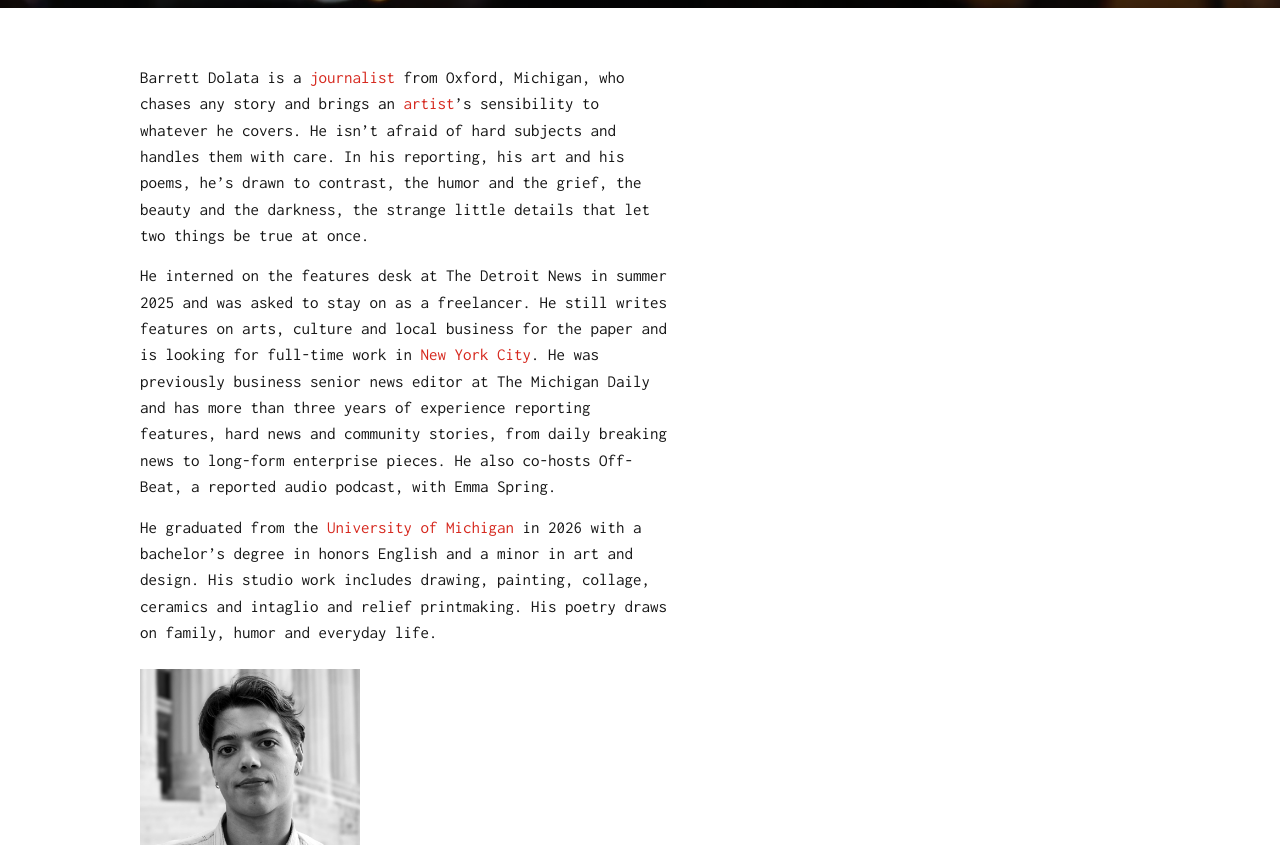
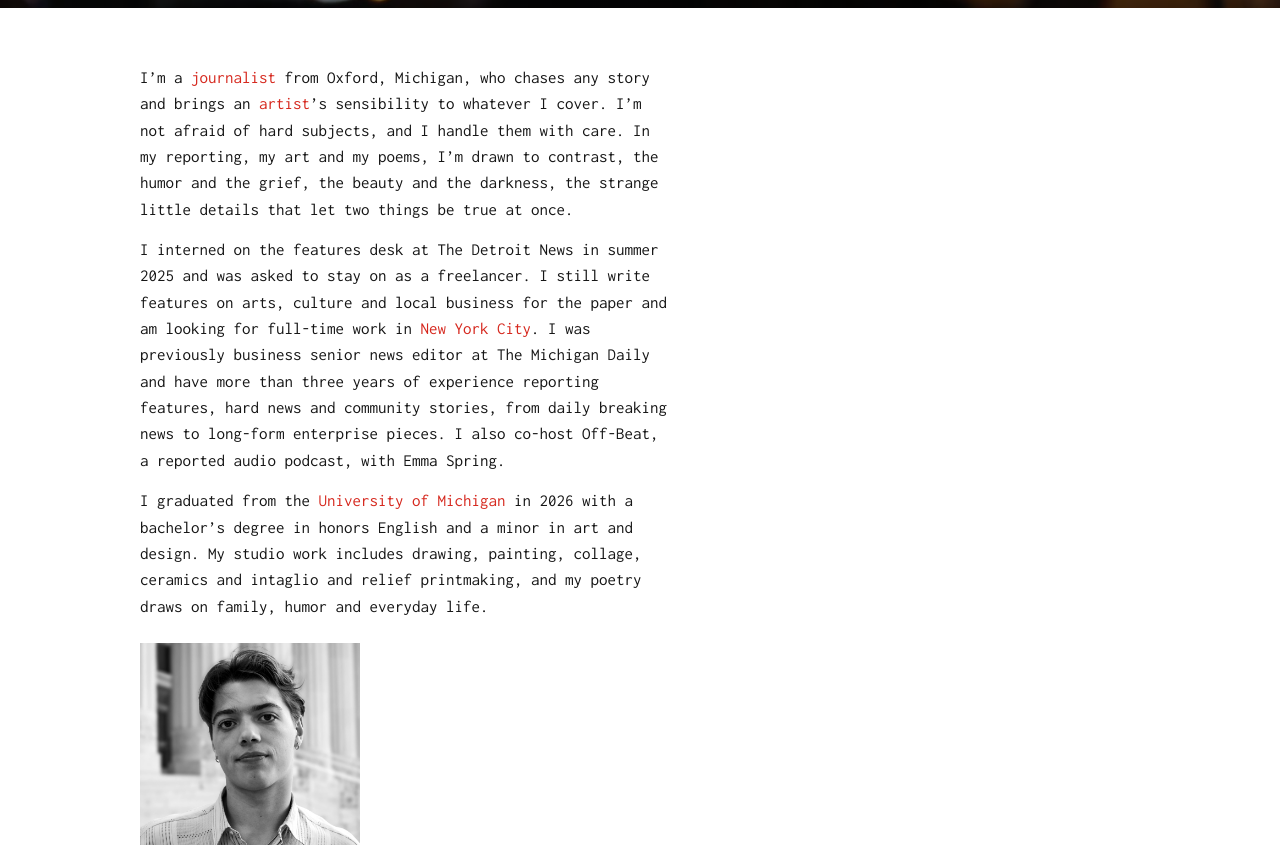
Before and after one commit to barrettdolata/barrett-site, a plain HTML site: page index.html in a window 1280 px wide. Shown: the part 488-1333 px from the top of the page. Drawn offline with Linux system fonts and the light colour scheme; grey boxes are pictures that could not be loaded.

Commit message:
Rewrite About in first person
Co-Authored-By: Claude Opus 5.5 <noreply@anthropic.com>
Claude-Session: https://claude.ai/code/session_018pZ6oyXtPBpDkfqown3mky

```diff
--- a/index.html
+++ b/index.html
@@ -442,9 +442,9 @@ footer { border-top: 1px solid var(--rule); padding: 20px 0 40px; font-size: 13p
   <section id="about">
     <div class="wrap about">
       <div>
-        <p>Barrett Dolata is a <span class="red">journalist</span> from Oxford, Michigan, who chases any story and brings an <span class="red">artist</span>&rsquo;s sensibility to whatever he covers. He isn&rsquo;t afraid of hard subjects and handles them with care. In his reporting, his art and his poems, he&rsquo;s drawn to contrast, the humor and the grief, the beauty and the darkness, the strange little details that let two things be true at once.</p>
-        <p>He interned on the features desk at The Detroit News in summer 2025 and was asked to stay on as a freelancer. He still writes features on arts, culture and local business for the paper and is looking for full-time work in <span class="red">New York City</span>. He was previously business senior news editor at The Michigan Daily and has more than three years of experience reporting features, hard news and community stories, from daily breaking news to long-form enterprise pieces. He also co-hosts Off-Beat, a reported audio podcast, with Emma Spring.</p>
-        <p>He graduated from the <span class="red">University of Michigan</span> in 2026 with a bachelor&rsquo;s degree in honors English and a minor in art and design. His studio work includes drawing, painting, collage, ceramics and intaglio and relief printmaking. His poetry draws on family, humor and everyday life.</p>
+        <p>I&rsquo;m a <span class="red">journalist</span> from Oxford, Michigan, who chases any story and brings an <span class="red">artist</span>&rsquo;s sensibility to whatever I cover. I&rsquo;m not afraid of hard subjects, and I handle them with care. In my reporting, my art and my poems, I&rsquo;m drawn to contrast, the humor and the grief, the beauty and the darkness, the strange little details that let two things be true at once.</p>
+        <p>I interned on the features desk at The Detroit News in summer 2025 and was asked to stay on as a freelancer. I still write features on arts, culture and local business for the paper and am looking for full-time work in <span class="red">New York City</span>. I was previously business senior news editor at The Michigan Daily and have more than three years of experience reporting features, hard news and community stories, from daily breaking news to long-form enterprise pieces. I also co-host Off-Beat, a reported audio podcast, with Emma Spring.</p>
+        <p>I graduated from the <span class="red">University of Michigan</span> in 2026 with a bachelor&rsquo;s degree in honors English and a minor in art and design. My studio work includes drawing, painting, collage, ceramics and intaglio and relief printmaking, and my poetry draws on family, humor and everyday life.</p>
         <div class="portrait-photo small"><img class="hs" src="img/headshot-v3.jpg" width="800" height="1000" alt="Portrait of Barrett Dolata"></div>
       </div>
     </div>
```
